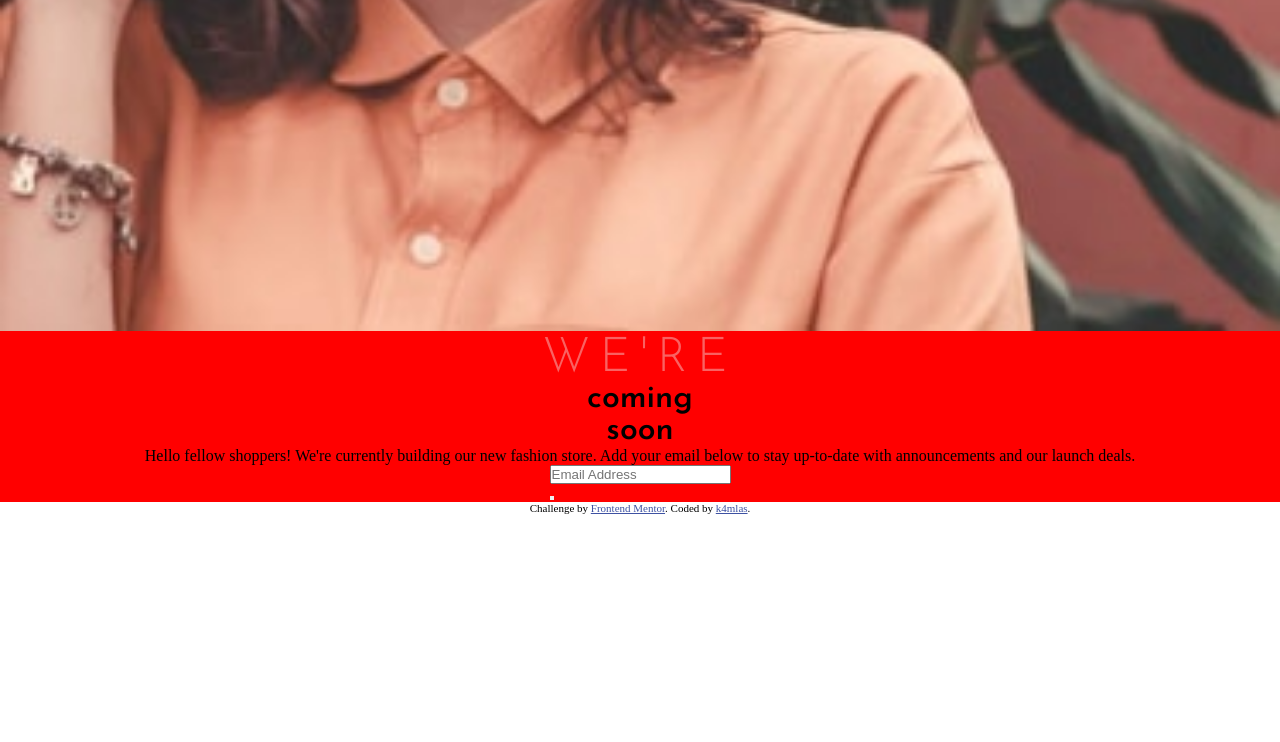
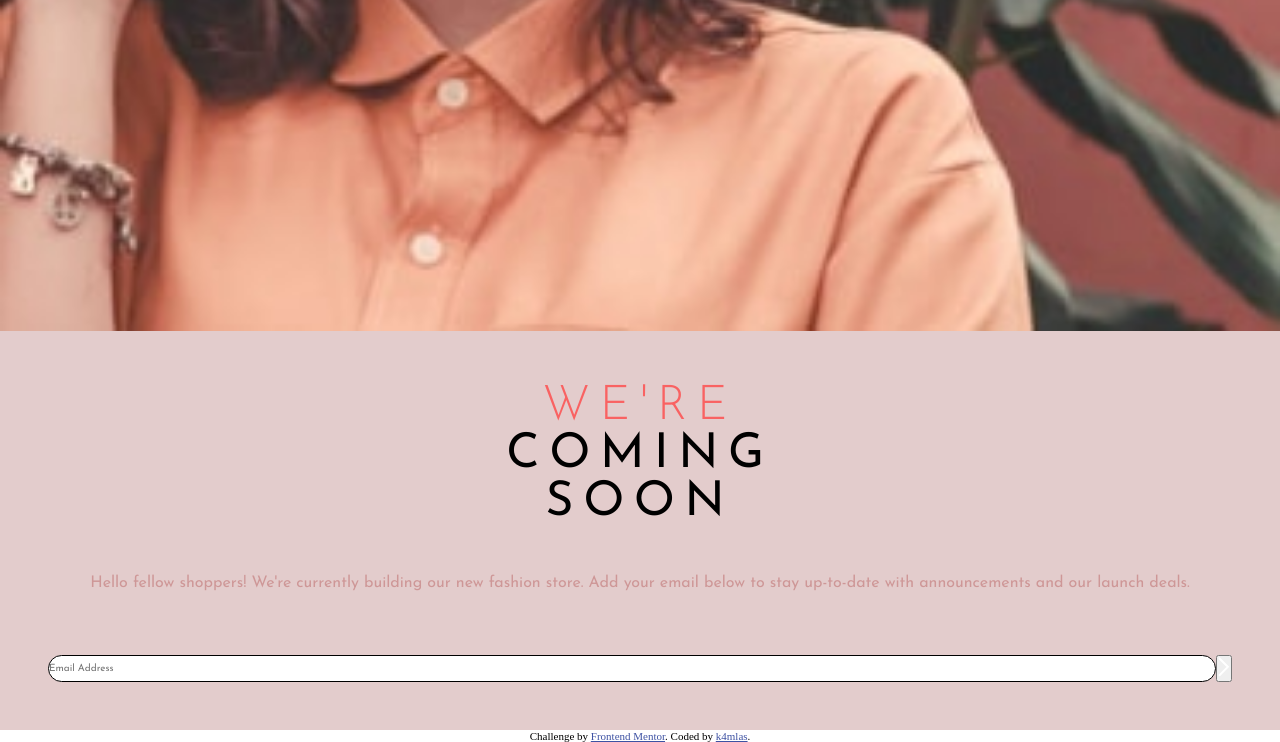
Before and after one commit to k4mlas/Base-Apparel-coming-soon-page, a plain HTML site: page index.html in a window 1280 px wide. Shown: the part 609-1351 px from the top of the page. Before the commit the page ends 1123 px from the top, so only its background shows below. Drawn offline with Linux system fonts and the light colour scheme.

Commit message:
working title style

```diff
--- a/index.html
+++ b/index.html
@@ -35,7 +35,7 @@
       <div class="news__form">
         <input class="news__input" type="email" placeholder="Email Address">
         <div class="news__formIcon"></div>
-        <button class="news__btn"></button>
+        <button class="news__btn"><img src="./images/icon-arrow.svg"></button>
         <p class="news__error"></p>
 
       </div>
--- a/scss/_colors.scss
+++ b/scss/_colors.scss
@@ -1,6 +1,7 @@
 $desaturatedRed: hsl(0, 36%, 70%);
 $softRed: hsl(0, 93%, 68%);
 $darkGrayishRed: hsl(0, 6%, 24%);
+$black: black;
 
 // Gradients
 
--- a/scss/style.scss
+++ b/scss/style.scss
@@ -16,7 +16,7 @@
 	justify-content: center;
 	align-items: center;
 	width: 100%;
-	background-color: red;
+	background-color: rgb(227, 204, 204);
 
 	&__hero {
 		display: flex;
@@ -39,12 +39,11 @@
 		flex-direction: column;
 		justify-content: center;
 		align-items: center;
+		margin-top: 3rem;
 	}
 	&__title {
 		text-align: center;
 		font-family: 'Josefin Sans', sans-serif;
-
-
 	}
 	&__titleOne {
 		font-weight: 300;
@@ -52,6 +51,37 @@
 		letter-spacing: 0.6rem;
 		text-transform: uppercase;
 		color: $softRed;
+	}
+
+	&__titleTwo {
+		font-weight: 400;
+		font-size: 3rem;
+		letter-spacing: 0.6rem;
+		text-transform: uppercase;
+		color: $black;
+	}
+	&__text {
+		font-family: 'Josefin Sans', sans-serif;
+		text-align: center;
+		padding: 3rem 3rem 1rem 3rem;
+		color: $desaturatedRed;
+	}
+
+	&__form {
+		display: flex;
+		flex-direction: row;
+		padding: 3rem;
+		width: 100%;
+	}
+	&__input {
+		width: 100%;
+		border: 1px solid black;
+		border-top-left-radius: 50px;
+		border-bottom-left-radius: 50px;
+		border-top-right-radius: 50px;
+		border-bottom-right-radius: 50px;
+		font-family: 'Josefin Sans', sans-serif;
+		font-size: 10px;
 	}
 }
 
```
Also changed, not shown: css/style.css, 1 other file.
